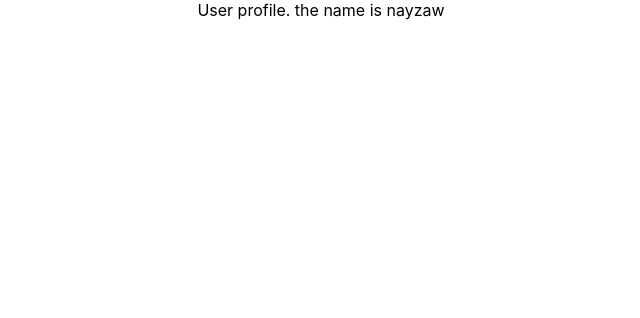
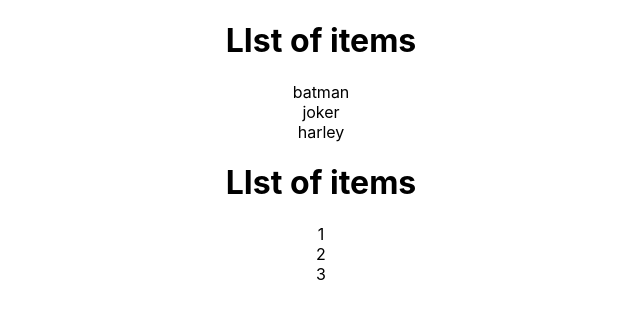
Before and after one commit to ahnge/react-ts-tut, a React (Create React App) app: page / in a window 1280 px wide. Shown: the top 318 px of the page, without its empty margins (319-959 px from the left). Built offline with nearby package versions, Linux system fonts and the light colour scheme.

Commit message:
generics

```diff
--- a/src/App.tsx
+++ b/src/App.tsx
@@ -1,6 +1,7 @@
 import "./App.css";
-import Private from "./components/auth/Private";
-import Profile from "./components/auth/Profile";
+import List from "./components/generic/List";
+// import Private from "./components/auth/Private";
+// import Profile from "./components/auth/Profile";
 // import User from "./components/context/User";
 // import { UserContextProvider } from "./components/context/UserContext";
 // import { ThemeContextProvider } from "./components/context/ThemeContext";
@@ -38,7 +39,11 @@
   // ];
   return (
     <div className="App">
-      <Private isLoggedIn={true} component={Profile} />
+      <List
+        items={["batman", "joker", "harley"]}
+        onClick={(item) => console.log(item)}
+      />
+      <List items={[1, 2, 3]} onClick={(item) => console.log(item)} />
     </div>
   );
 }
--- /dev/null
+++ b/src/components/generic/List.tsx
@@ -0,0 +1,21 @@
+type ListProps<T> = {
+  items: T[];
+  onClick: (value: T) => void;
+};
+
+const List = <T extends string | number>({ items, onClick }: ListProps<T>) => {
+  return (
+    <div>
+      <h1>LIst of items</h1>
+      {items.map((item, index) => {
+        return (
+          <div key={index} onClick={() => onClick(item)}>
+            {item}
+          </div>
+        );
+      })}
+    </div>
+  );
+};
+
+export default List;
```
